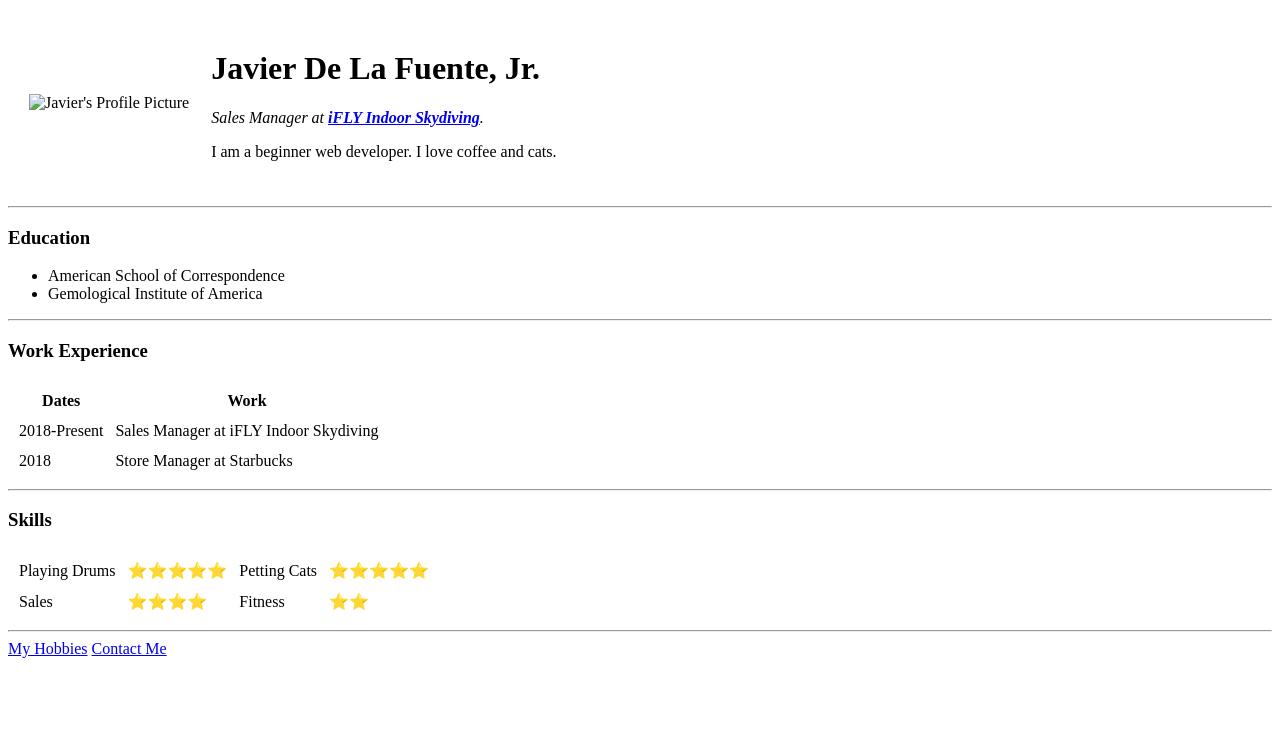
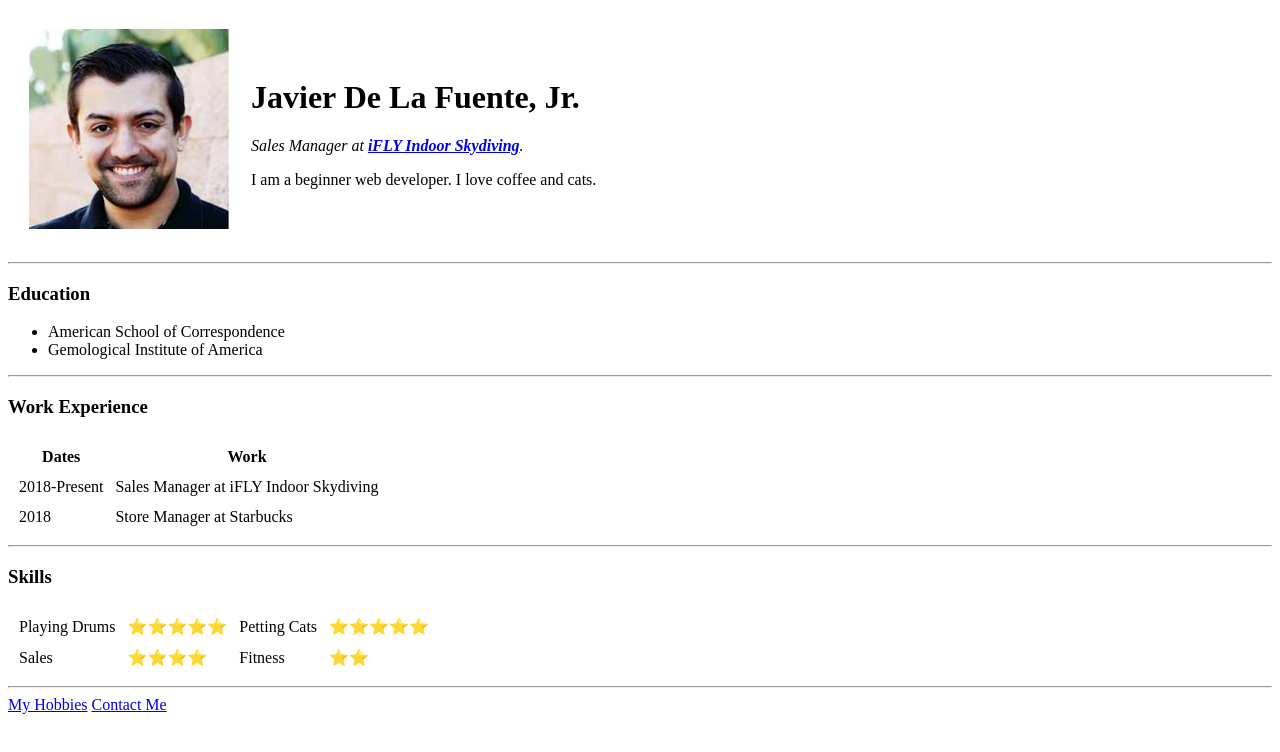
Before and after one commit to JavierDeLaFuenteJr/cv, a plain HTML site: page index.html in a window 1280 px wide. Drawn offline with Linux system fonts and the light colour scheme.

Commit message:
Update index.html

```diff
--- a/index.html
+++ b/index.html
@@ -7,7 +7,7 @@
 	<body>
         <table cellspacing="20">
             <tr>
-                <td><img src="images/javier.jpeg" alt="Javier's Profile Picture"></td>
+                <td><img src="javier.jpeg" alt="Javier's Profile Picture"></td>
                 <td><h1>Javier De La Fuente, Jr.</h1>
                     <p>
                         <em>Sales Manager at <strong><a href="http://www.iflyworld.com">iFLY Indoor Skydiving</a></strong>.</em>
```
